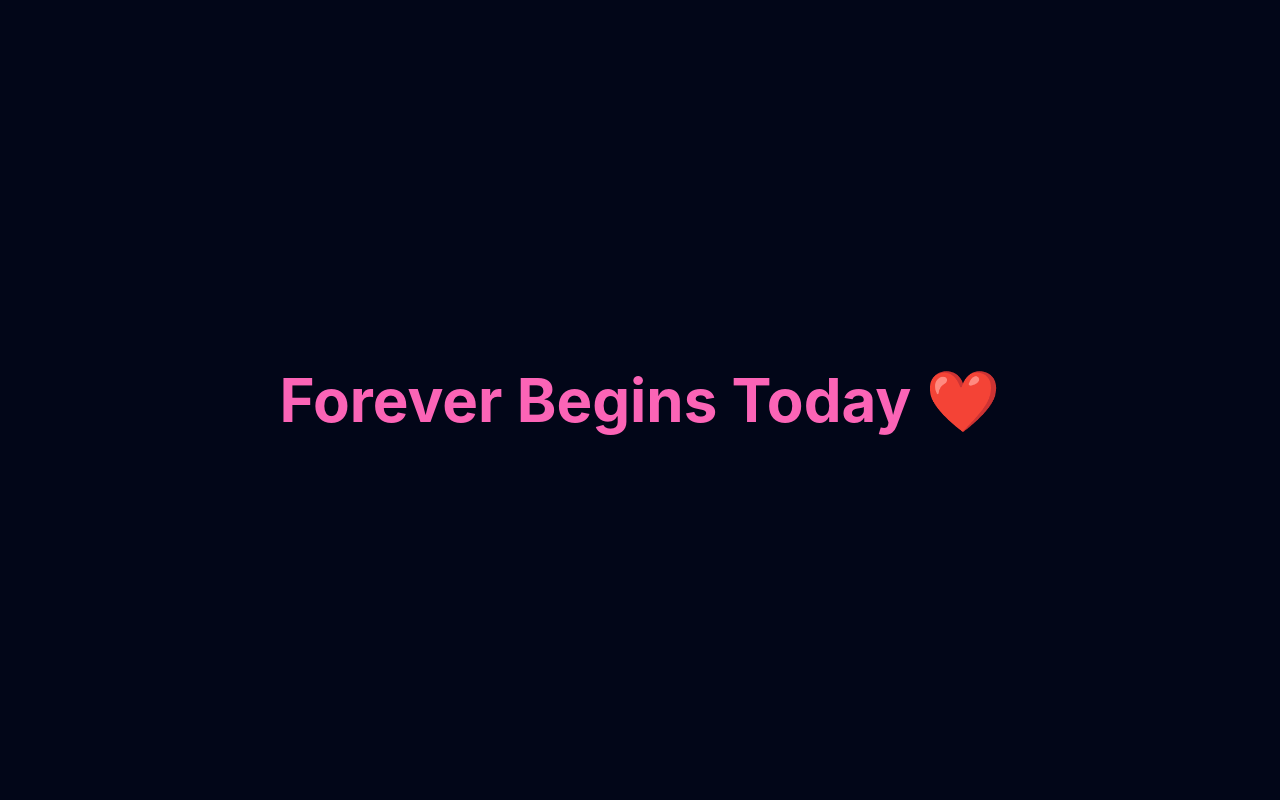
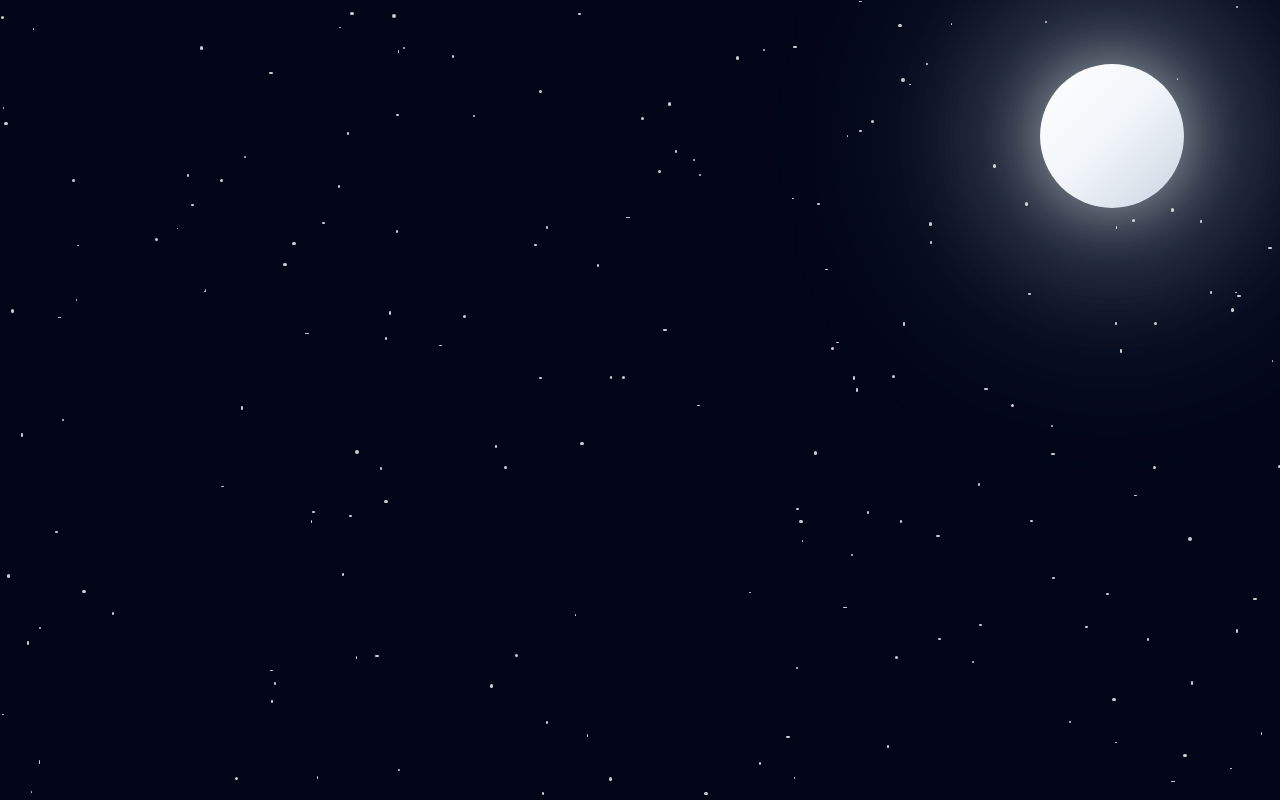
Before and after one commit to khushi-g4/bollywood-love-proposal, a React (Vite) app: page / in a window 1280 px wide. Built offline with nearby package versions, Linux system fonts and the light colour scheme.

Commit message:
slight change

```diff
--- a/src/components/Background/Background.tsx
+++ b/src/components/Background/Background.tsx
@@ -3,7 +3,7 @@
 
 export default function Background() {
   return (
-    <div className="fixed inset-0 -z-50 overflow-hidden bg-slate-950">
+<div className="fixed inset-0 z-0 overflow-hidden bg-slate-950">
 
       <Stars />
 
```
